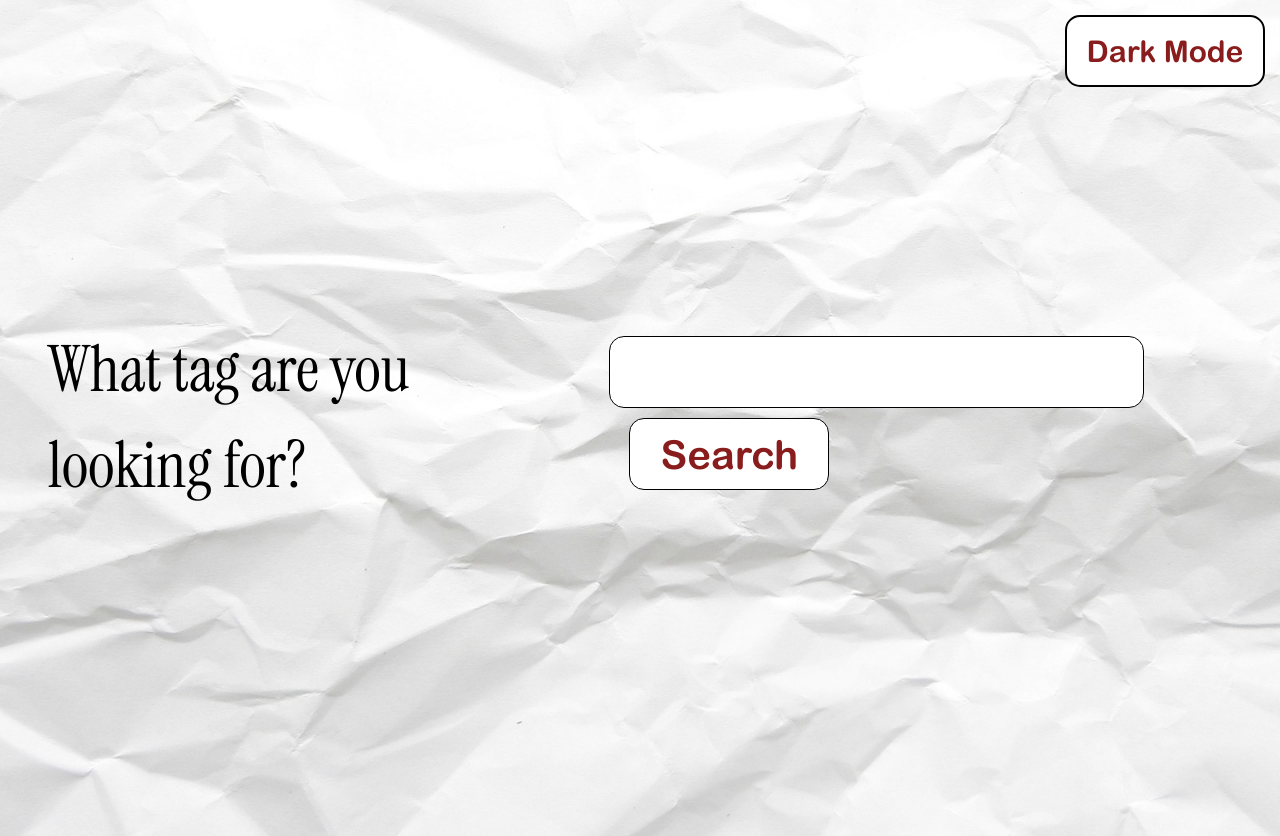
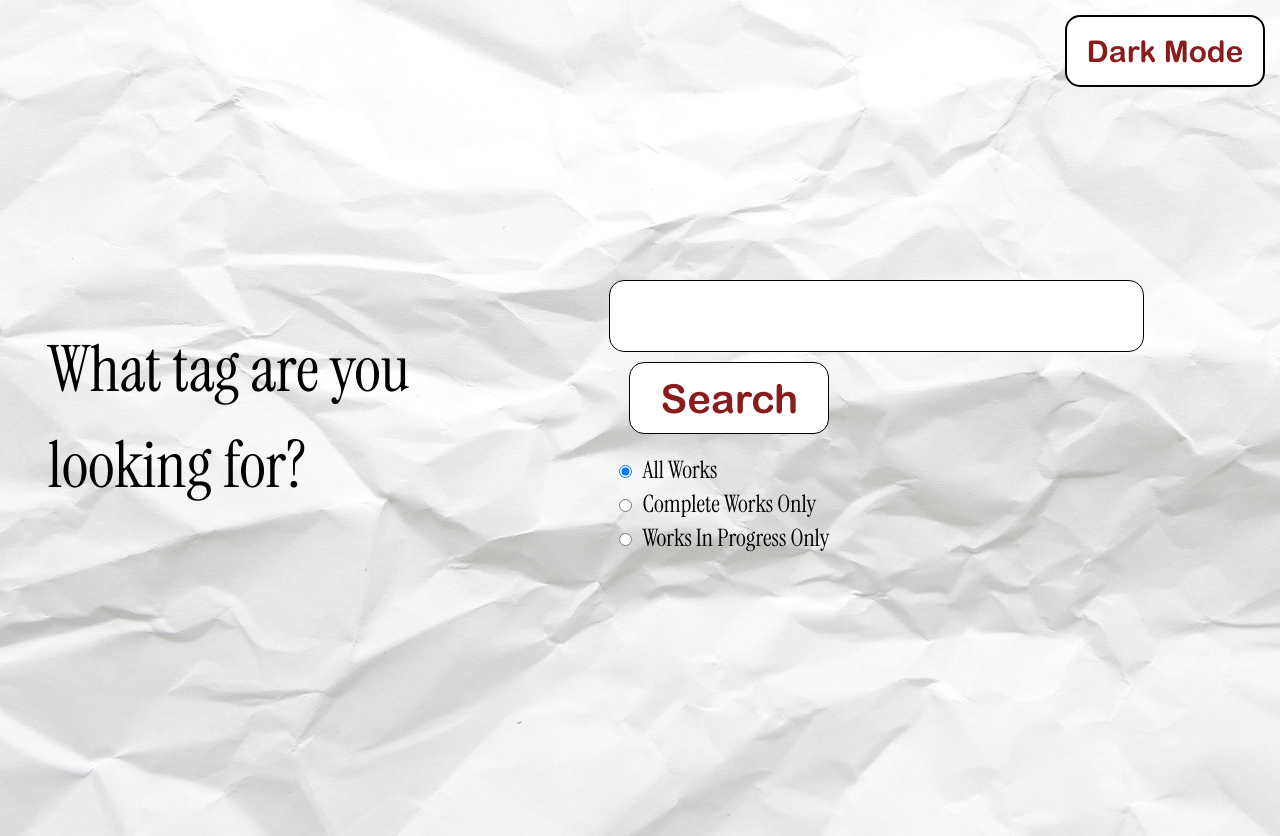
Before and after one commit to graceyjiang/rAO3tio, a React (Vite) app in the folder rA03tio/: page /search in a window 1280 px wide. Built offline with nearby package versions, Linux system fonts and the light colour scheme.

Commit message:
added completed_works search option

```diff
--- a/rA03tio/src/Result.jsx
+++ b/rA03tio/src/Result.jsx
@@ -8,9 +8,14 @@ function Result() {
   const [data, setData] = useState([{}]);
   const [searchParams] = useSearchParams();
   const query = searchParams.get("query");
+  const completion = searchParams.get("completion");
 
   useEffect(() => {
-    fetch(`http://127.0.0.1:4455/results?query=${encodeURIComponent(query)}`)
+    fetch(
+      `http://127.0.0.1:4455/results?query=${encodeURIComponent(
+        query
+      )}&completion=${encodeURIComponent(completion)}`
+    )
       .then((res) => res.json())
       .then((data) => {
         setData(data);
--- a/rA03tio/src/Search.jsx
+++ b/rA03tio/src/Search.jsx
@@ -1,4 +1,5 @@
 import { useNavigate } from "react-router-dom";
+import { useState } from "react";
 import "./Style.css";
 import DarkModeToggle from "./DarkModeToggle";
 
@@ -8,11 +9,17 @@ function Search() {
   // };
   const navigate = useNavigate();
 
+  const [completed, setCompleted] = useState(null);
+
   const goToResult = (e) => {
-    e.preventDefault(); // Prevent default form submission (requires input?)
+    e.preventDefault(); // Prevent default form submission and reloading the page (essential in single-page apps)
     const query = document.getElementById("tag").value;
     if (query) {
-      navigate(`/results?query=${encodeURIComponent(query)}`);
+      navigate(
+        `/results?query=${encodeURIComponent(
+          query
+        )}&completion=${encodeURIComponent(completed)}`
+      );
     }
   };
 
@@ -24,11 +31,43 @@ function Search() {
       {/* <form action="/results"> */}
       <form onSubmit={goToResult}>
         <span id="tagbox">
-          <input type="text" name="fname" id="tag" required />
+          <input type="text" id="tag" required />
         </span>
         <span>
           <input type="submit" id="next" value="Search" />
         </span>
+        <div className="completion-status-container">
+          <label className="completion-option">
+            <input
+              type="radio"
+              name="completion-status"
+              id="all_works"
+              onChange={() => setCompleted("none")}
+              defaultChecked
+            />
+            All Works
+          </label>
+
+          <label className="completion-option">
+            <input
+              type="radio"
+              name="completion-status"
+              id="complete_only"
+              onChange={() => setCompleted("true")}
+            />
+            Complete Works Only
+          </label>
+
+          <label className="completion-option">
+            <input
+              type="radio"
+              name="completion-status"
+              id="wip_only"
+              onChange={() => setCompleted("false")}
+            />
+            Works In Progress Only
+          </label>
+        </div>
       </form>
       <DarkModeToggle />
     </div>
--- a/rA03tio/src/Style.css
+++ b/rA03tio/src/Style.css
@@ -216,3 +216,17 @@ body.dark-mode .work-title {
 body.dark-mode .loading {
   color: #cccccc;
 }
+
+.completion-status-container {
+  display: flex;
+  flex-direction: column; /* stacks options vertically */
+  margin-top: 10px;
+}
+.completion-status-container input[type="radio"] {
+  margin: 10px; /* add spacing */
+}
+
+.completion-option {
+  font-size: 24px;
+  font-family: "Instrument Serif";
+}
```
Also changed, not shown: 1 other file (tests, documents, lock files or other folders).
